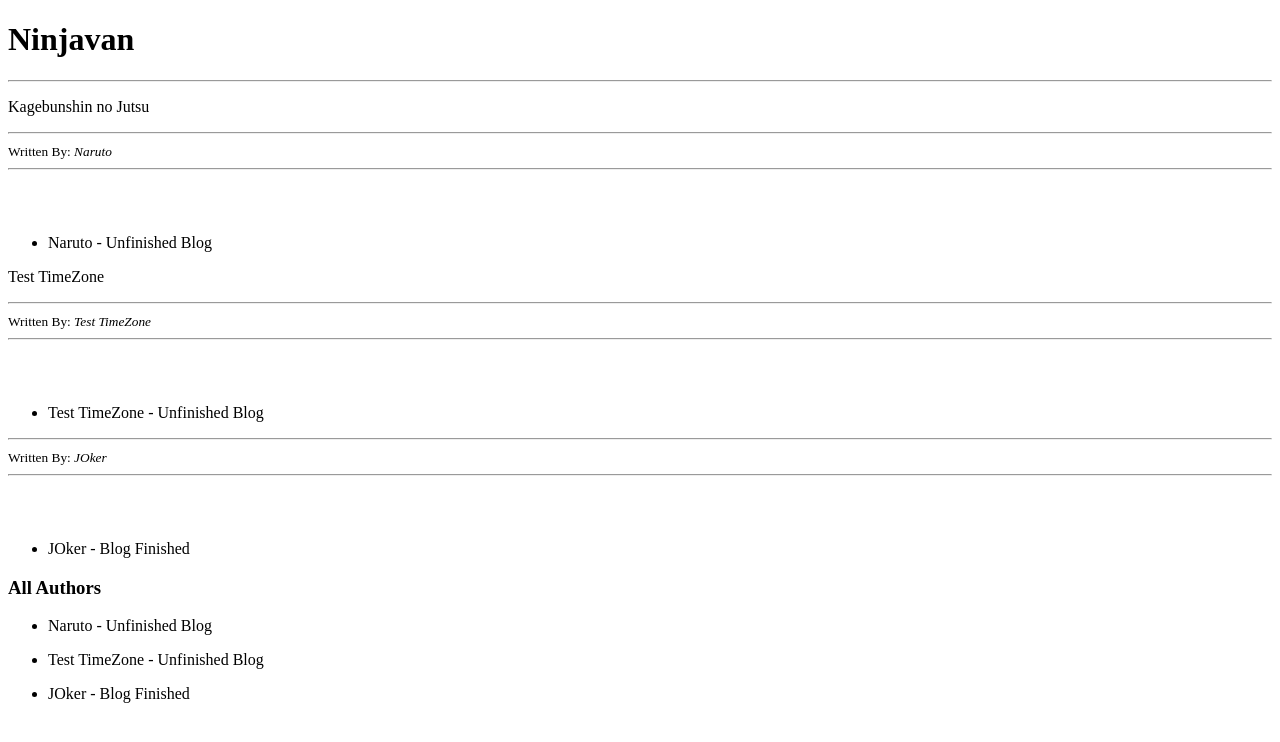
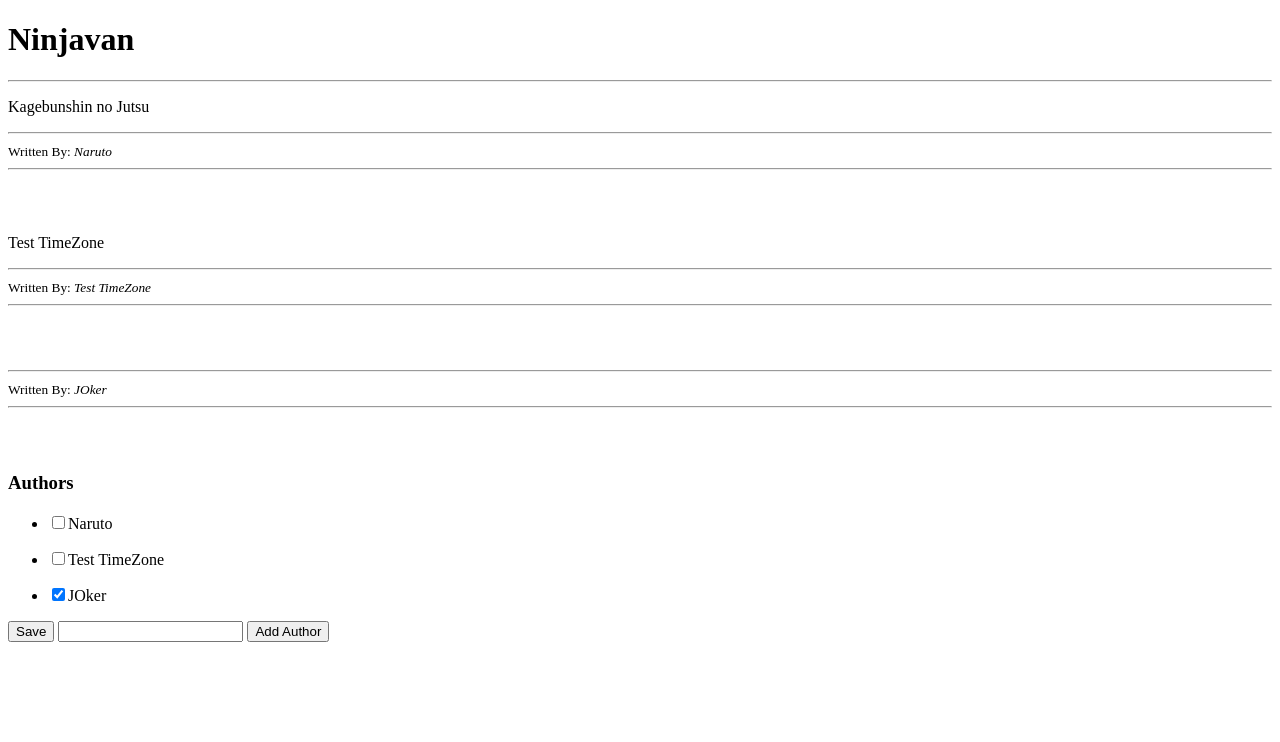
Before and after one commit to malkzhub/fullstack_tuts, a Django app: page /app_test/blog/2 in a window 1280 px wide. Shown: the top 742 px of the page. Run offline with Django 3.2, Linux system fonts and the light colour scheme; data comes from the database, SQL or seed files in the repository; both versions use the stored data as it was after the commit.

Commit message:
proceed to Sidebar Adding

```diff
--- /dev/null
+++ b/python/techwithtim/python_django/mysite/app_test/forms.py
@@ -0,0 +1,5 @@
+from django import forms
+
+class CreateNewBlog(forms.Form):
+    title = forms.CharField(label='Title', max_length=250)
+    check = forms.BooleanField(required=False)
--- /dev/null
+++ b/python/techwithtim/python_django/mysite/app_test/templates/app_test/blog.html
@@ -0,0 +1,45 @@
+{% extends 'app_test/base.html' %}
+
+{% block title %} Application - List {% endblock %}
+
+{% block content%}
+
+    <h1>{{ blog.title }}</h1>
+
+    <hr>
+
+    {% for i in blog.blogcontent_set.all %}
+        <div class="fill" style="margin-bottom: 4em;">
+            <p>{{ i.content }}</p>
+
+            <hr>
+
+            <small>Written By: <i>{{ i.author }}</i></small>
+            <hr>
+        </div>
+    {% endfor %}
+
+    <form action="#" method="post">
+        {% csrf_token %}
+
+        <div class="all">
+            <h3>Authors</h3>
+
+            {% for y in blog.blogcontent_set.all %}
+                    <ul>
+                        {% if y.complete == True %}
+                            <li><input type="checkbox" name="{{ y.id }}" id="{{ y.id }}" value="clicked" checked>{{ y.author }}</li>
+                        {% else %}
+                        <li><input type="checkbox" name="{{ y.id }}" id="{{ y.id }}" value="clicked">{{ y.author }}</li>
+                        {% endif %}
+                    </ul>
+            {% endfor %}
+
+            <button type="submit" name="save" value="save">Save</button>
+            <input type="text" name="authorName" id="authorName">
+            <button type="submit" name="newAuthor" value="newAuthor">Add Author</button>
+        </div>
+
+    </form>
+
+{% endblock %}
--- a/python/techwithtim/python_django/mysite/app_test/templates/app_test/list.html
+++ /dev/null
@@ -1,49 +0,0 @@
-{% extends 'app_test/base.html' %}
-
-{% block title %} Application - List {% endblock %}
-
-{% block content%}
-
-    <h1>{{ blog.title }}</h1>
-
-    <hr>
-
-    {% for i in blog.blogcontent_set.all %}
-        <div class="fill" style="margin-bottom: 4em;">
-            <p>{{ i.content }}</p>
-
-            <hr>
-
-            <small>Written By: <i>{{ i.author }}</i></small>
-            <hr>
-        </div>
-
-
-        <div class="all">
-            <ul>
-                {% if i.complete == True %}
-                    <li>{{ i.author }} - Blog Finished</li>
-                {% else %}
-                    <li>{{ i.author }} - Unfinished Blog</li>
-                {% endif %}
-            </ul>
-        </div>
-    {% endfor %}
-
-
-    <div class="all">
-        <h3>All Authors</h3>
-
-        {% for y in blog.blogcontent_set.all %}
-                <ul>
-                    {% if y.complete == True %}
-                        <li>{{ y.author }} - Blog Finished</li>
-                    {% else %}
-                        <li>{{ y.author }} - Unfinished Blog</li>
-                    {% endif %}
-                </ul>
-
-        {% endfor %}
-    </div>
-
-{% endblock %}
--- a/python/techwithtim/python_django/mysite/app_test/urls.py
+++ b/python/techwithtim/python_django/mysite/app_test/urls.py
@@ -13,5 +13,6 @@ from . import views
 ''' Using Templates '''
 urlpatterns =[
     path('', views.home, name='home'),
-    path('blog/<int:id>', views.blog, name='blog')
+    path('blog/<int:id>', views.blog, name='blog'),
+    path('create/', views.create, name='create'),
 ]
--- a/python/techwithtim/python_django/mysite/app_test/views.py
+++ b/python/techwithtim/python_django/mysite/app_test/views.py
@@ -1,6 +1,8 @@
 from django.shortcuts import render
-from django.http import HttpResponse
+from django.http import HttpResponse, HttpResponseRedirect
 from .models import Blog, BlogContent
+
+from .forms import CreateNewBlog
 
 # Create your views here.
 
@@ -27,6 +29,61 @@ from .models import Blog, BlogContent
 def home(response):
     return render(response, 'app_test/home.html', {'name': 'home'})
 
+# def blog(response, id):
+#     bl = Blog.objects.get(id=id)
+#     return render(response, 'app_test/blog.html', {'blog': bl})
+
+
+'''Using Custom Forms'''
 def blog(response, id):
     bl = Blog.objects.get(id=id)
-    return render(response, 'app_test/list.html', {'blog': bl})
+
+    if response.method == 'POST':
+        print(response.POST)
+
+        if response.POST.get('save'):
+            for author in bl.blogcontent_set.all():
+                if response.POST.get(str(author.id)) == 'clicked':
+                    author.complete = True
+                else:
+                    author.complete = False
+
+                author.save()
+
+
+        elif response.POST.get('newAuthor'):
+            txt = response.POST.get('authorName')
+
+            if len(txt) > 2:
+                bl.blogcontent_set.create(author=txt, complete=False)
+            else:
+                print('Invalid!!!!')
+
+    return render(response, 'app_test/blog.html', {'blog': bl})
+
+
+''' Using Forms '''
+
+# # Basic Level
+# def create(response):
+
+#     form = CreateNewBlog()
+#     return render(response, 'app_test/create.html', {'form': form})
+
+# Adjusted Level
+def create(response):
+
+    if response.method == "POST":
+        form = CreateNewBlog(response.POST)
+
+        if form.is_valid():
+            new = form.cleaned_data['title']
+            title = Blog(title=new)
+            title.save()
+
+        return HttpResponseRedirect('/app_test/blog/%i' % title.id)
+
+    else:
+        form = CreateNewBlog()
+
+    return render(response, 'app_test/create.html', {'form': form})
```
Also changed, not shown: python/techwithtim/python_django/mysite/app_test/templates/app_test/create.html (added, +16 -0 lines), python/techwithtim/python_django/mysite/main/templates/main/list.html (+9 -3 lines), python/techwithtim/python_django/mysite/main/templates/main/list_copy.html (added, +49 -0 lines), python/techwithtim/python_django/mysite/main/views.py (+27 -1 lines), python/techwithtim/python_django/mysite/db.sqlite3.
